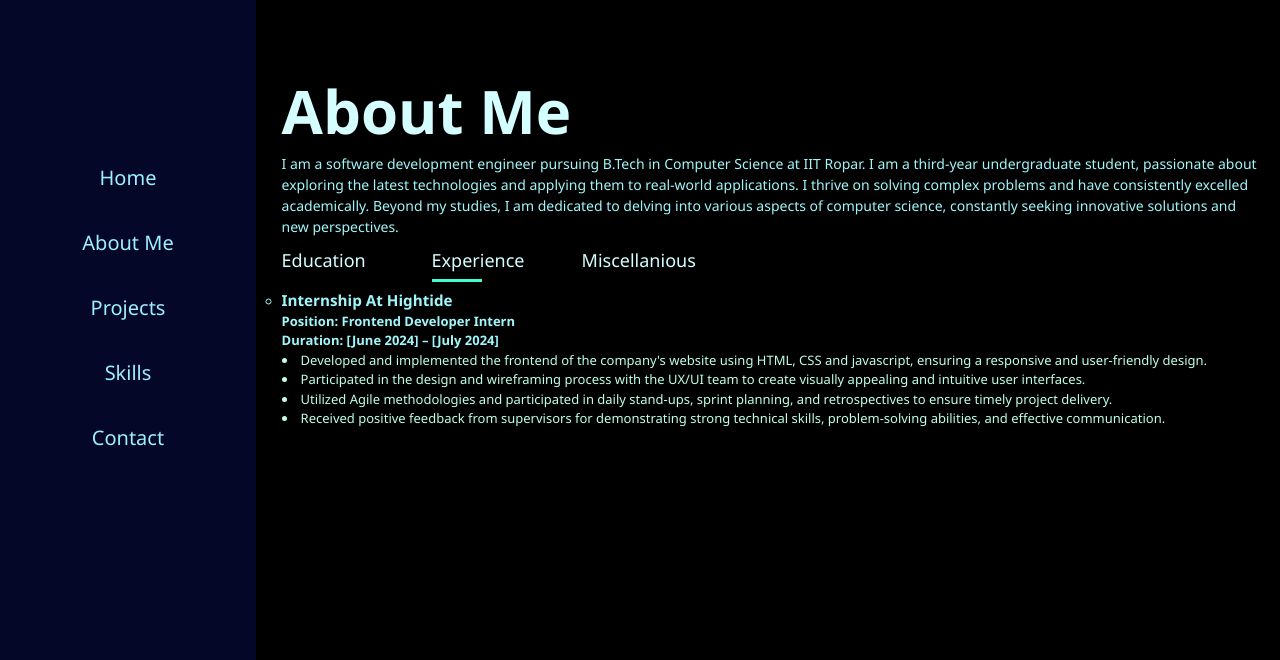
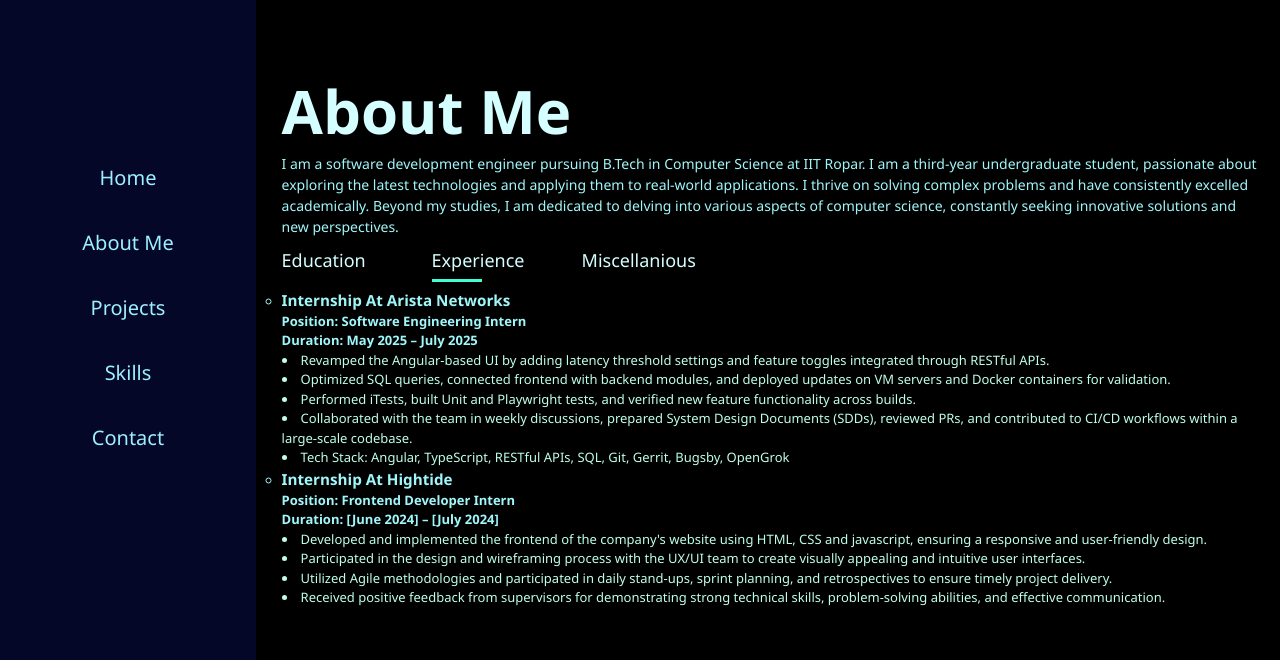
Before and after one commit to radha231/My-Portfolio, a plain HTML site: page index.html in a window 1280 px wide. Both pictures are taken after a click on the element "Experience". Shown: the part 731-1391 px from the top of the page. Drawn offline with nearby package versions, Linux system fonts and the light colour scheme.

Commit message:
Update index.html
Updated CGPA and added internship details.

```diff
--- a/index.html
+++ b/index.html
@@ -76,7 +76,7 @@
                                 <h4>Indian Institute of Technology, Ropar</h4>
                                 <ul class="indeed">
                                     <li>Third year undergraduate</li>
-                                    <li>Cumulative CGPA: 7.79 (up to the 4th semester)</li>
+                                    <li>Cumulative CGPA: 8.06 (up to the 6th semester)</li>
                                     <li><span class="activities">Extracurricular Activities: </span>Member of the Competitive Programming Club, Active participant in hackathons and coding competitions.</li>
                                 </ul>
                             </li>
@@ -104,6 +104,18 @@
                     <div class="contents" id="experience">
                         <ul class="outindeed">
                             <li>
+                                <h3>Internship at Arista Networks</h3>
+                                <h4>Position: Software Engineering Intern</h4>
+                                <h4>Duration: May 2025 – July 2025</h4>
+                                <ul class="indeed">
+                                    <li>Revamped the Angular-based UI by adding latency threshold settings and feature toggles integrated through RESTful APIs.</li>
+                                    <li>Optimized SQL queries, connected frontend with backend modules, and deployed updates on VM servers and Docker containers for validation.</li>
+                                    <li>Performed iTests, built Unit and Playwright tests, and verified new feature functionality across builds.</li>
+                                    <li>Collaborated with the team in weekly discussions, prepared System Design Documents (SDDs), reviewed PRs, and contributed to CI/CD workflows within a large-scale codebase.</li>
+                                    <li>Tech Stack: Angular, TypeScript, RESTful APIs, SQL, Git, Gerrit, Bugsby, OpenGrok</li>
+                                </ul>
+                            </li>
+                            <li>
                                 <h3>Internship at Hightide</h3>
                                 <h4>Position: Frontend Developer Intern</h4>
                                 <h4>Duration: [June 2024] – [July 2024]</h4>
@@ -118,9 +130,12 @@
                     </div>
                     <div class="contents" id="miscellanious">
                         <ul class="misses">
+                            <li class="miss">Volunteer Teaching Assistant, Database Management Systems, IIT Ropar.</li>
                             <li class="miss">Member of Coding Club, IIT ROPAR</li>
                             <li class="miss">Member of Event Decoration and Hospitality Team of Advitiya'24, IIT Ropar</li>
                             <li class="miss">National Service Scheme (NSS) Volunteer, IIT ROPAR</li>
+                            <li class="miss">ICPC Kanpur Regionalist (2024-2025)</li>
+                            <li class="miss">Campus Winner of Saras AI Hackathon</li>
                             <li class="miss">Scholar of Kvpy'21</li>
                             <li class="miss">Won multiple gold medals in SOF and SilverZone Olympiads, and cleared many Olympiads at level 1 during school.</li>
                             <li class="miss">State-level chess player, on standby for nationals.</li>
```
